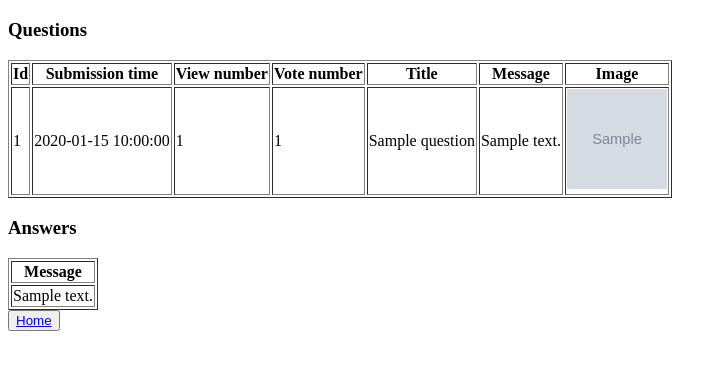
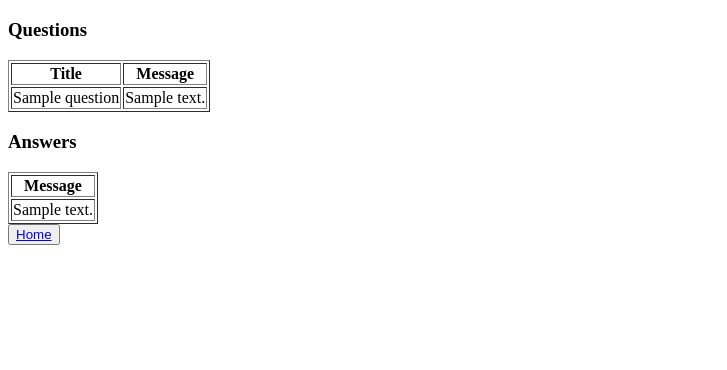
Before and after one commit to CozminM/Ask_Mate, a Flask app: template templates/search_results.html in a window 1280 px wide. Shown: the part 40-410 px from the top of the page, without its empty margins (0-727 px from the left). Run offline with Flask 2, Linux system fonts and the light colour scheme; the template is opened without the code that fills it: most values are stand-ins (such as "Sample title", 1, 10 or a date in 2020); grey boxes marked "Sample" are stand-in pictures; some libraries are stand-ins or nearby versions.

Commit message:
Clean code refactoring

```diff
--- a/server.py
+++ b/server.py
@@ -143,11 +143,12 @@ def search_results(search_phrase):
     modified_search_phrase = '%' + search_phrase + '%'
     question_results = data_manager.search_in_questions(modified_search_phrase)
     answer_results = data_manager.search_in_answers(modified_search_phrase)
-    # question_dict = [dict(row) for row in question_results]
-    for dictionary in question_results:
-        for key, text in dictionary.items():
-            text = jinja2.escape(text)
-            dictionary[key] = f'<b>{search_phrase}</b>'.join(text.split(search_phrase))
+    # for dictionary in question_results:
+    #     for key, text in dictionary.items():
+    #         text = jinja2.escape(text)
+    #         dictionary[key] = f'<b>{search_phrase}</b>'.join(text.split(search_phrase))
+    question_results = util.highlight_searched_phrase(question_results, search_phrase)
+    answer_results = util.highlight_searched_phrase(answer_results, search_phrase)
     return render_template('search_results.html', questions=question_results, search_phrase=search_phrase,
                            answers=answer_results)
 
--- a/templates/search_results.html
+++ b/templates/search_results.html
@@ -16,27 +16,13 @@
         <div class="table-container">
             <table border="1">
                 <tr>
-                    <th>Id</th>
-                    <th>Submission time</th>
-                    <th>View number</th>
-                    <th>Vote number</th>
                     <th>Title</th>
                     <th>Message</th>
-                    <th>Image</th>
                 </tr>
                   {% for question in questions %}
                 <tr>
-                    <td>{{ question.id }}</td>
-                    <td>{{ question.submission_time }}</td>
-                    <td>{{ question.view_number }}</td>
-                    <td>{{ question.vote_number }}</td>
                     <td>{{ question.title|safe }}</td>
                     <td>{{ question.message|safe }}</td>
-                    {% if question.image != None %}
-                        <td><img src="{{url_for('static', filename=question.image)}}" width="100" height="100"></td>
-                    {% else %}
-                        <td><img src="{{url_for('static', filename='None')}}" width="100" height="100"></td>
-                    {% endif %}
                 </tr>
                 {% endfor %}
             </table>
```
Also changed, not shown: util.py (+9 -0 lines).
